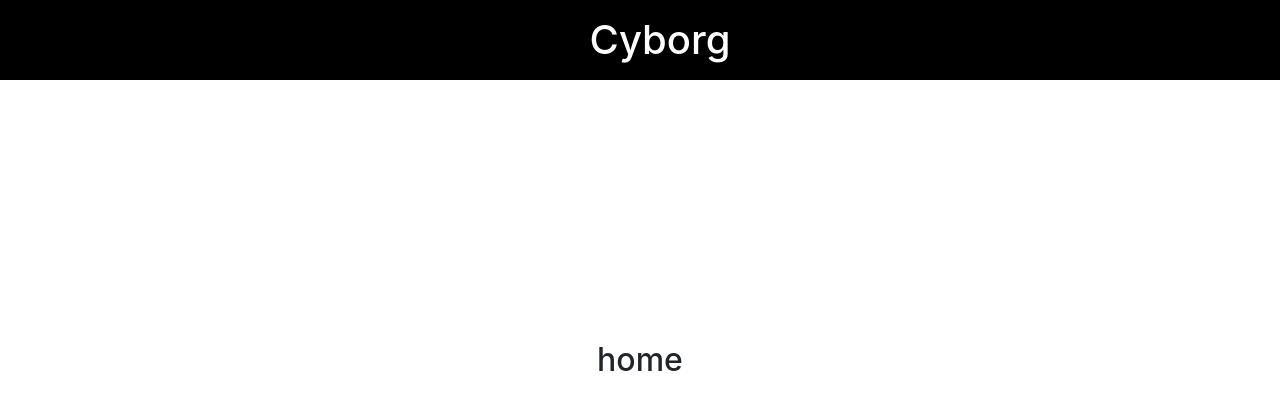
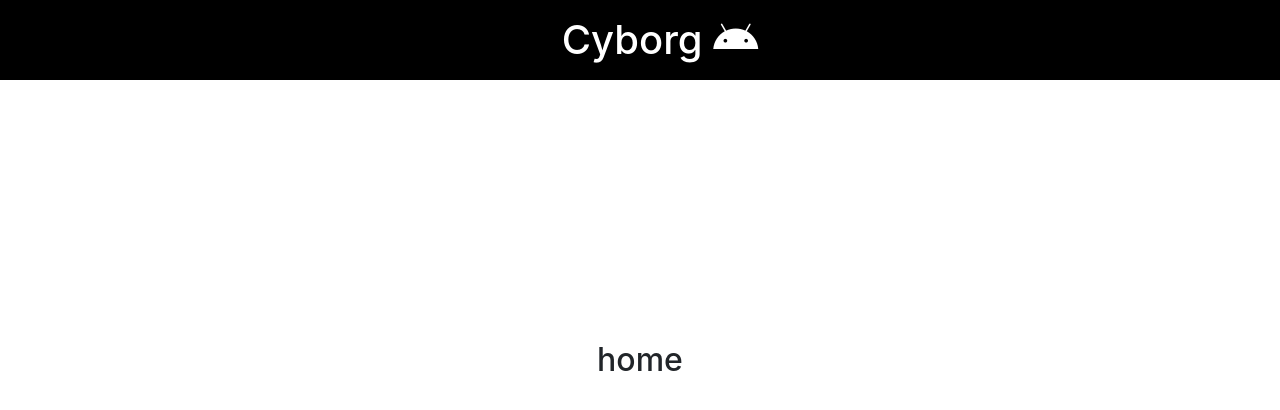
Before and after one commit to cyborg-iiitd/cyborg_website, an Angular app in the folder frontend/cyborg/: page / in a window 1280 px wide. Shown: the top 410 px of the page. Built offline with nearby package versions, Linux system fonts and the light colour scheme.

Commit message:
nav brand

```diff
--- a/frontend/cyborg/src/app/header/header.component.html
+++ b/frontend/cyborg/src/app/header/header.component.html
@@ -1,5 +1,5 @@
 <header data-trigger="#my_offcanvas2">
-    <h1>Cyborg</h1>
+    <h1>Cyborg <i class="fa fa-android" aria-hidden="true"></i></h1>
 </header>
 <b class="screen-overlay"></b>
 
```
